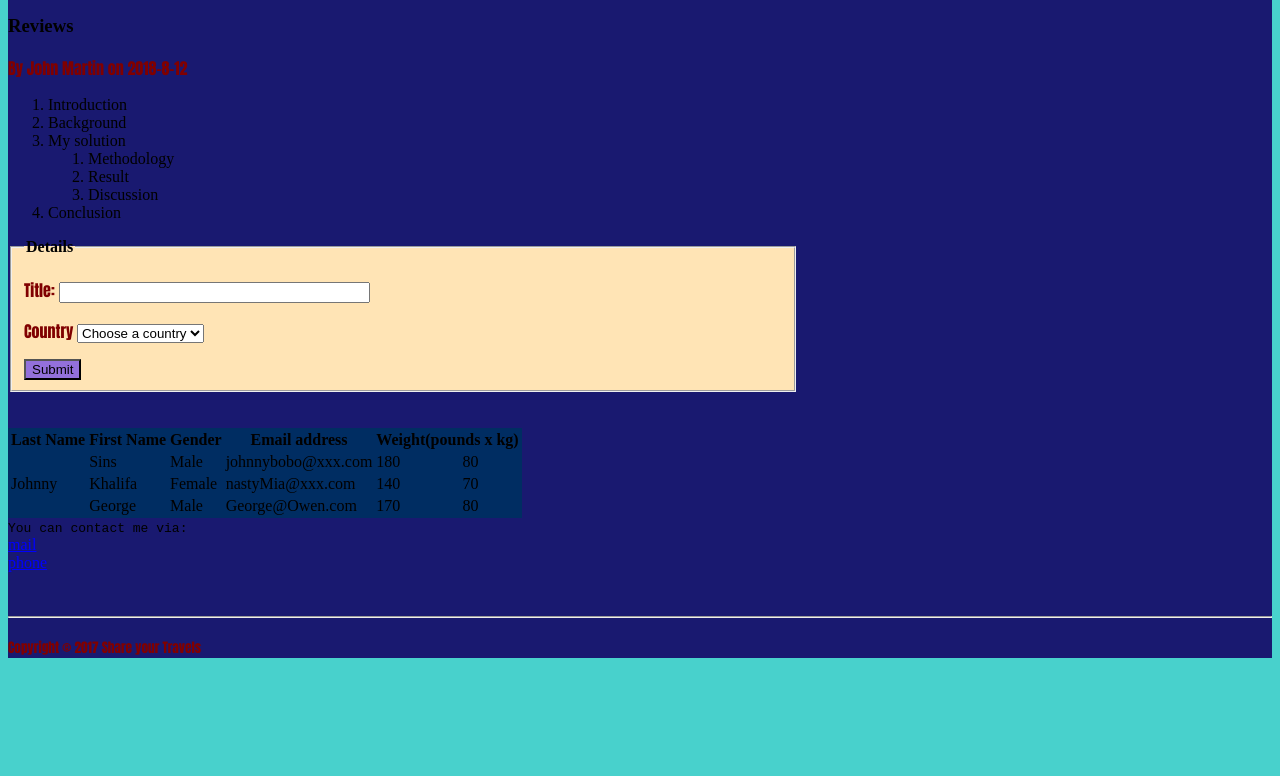
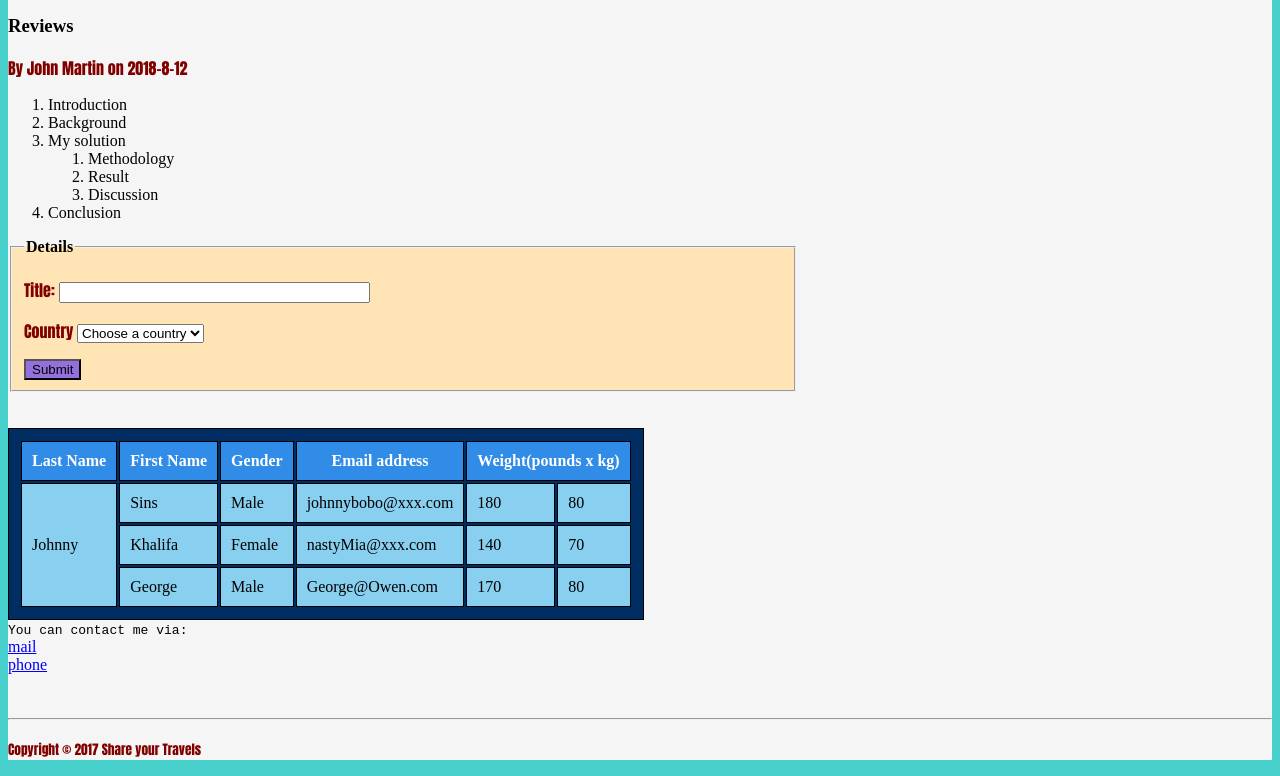
Before and after one commit to olu-damilare/crawl, a plain HTML site: page playground/Example1/index.html in a window 1280 px wide. Shown: the part 556-1332 px from the top of the page. Before the commit the page ends 1230 px from the top, so only its background shows below. Drawn offline with Linux system fonts and the light colour scheme; files whose address does not match are found by name.

Commit message:
exercise

```diff
--- a/playground/Example1/css/styles.css
+++ b/playground/Example1/css/styles.css
@@ -4,7 +4,7 @@ p{
     color: maroon;
 }
 body{background-color: mediumturquoise;}
-.header{background-color: midnightblue;}
+.header{background-color: whitesmoke}
 #texts{font-family: inherit; color: lightslategrey; font-weight: bolder;}
 [title]{
     cursor: help;
@@ -28,3 +28,14 @@ a:hover{
 a:active{
     background-color: yellow;
 }
+td,table,th {
+    padding: 10px;
+    border: 1px solid black;
+  }
+  th{
+    background-color: #318CE7;
+    color: white;
+  }
+  tr{
+    background-color: #89CFF0;
+  }
```
